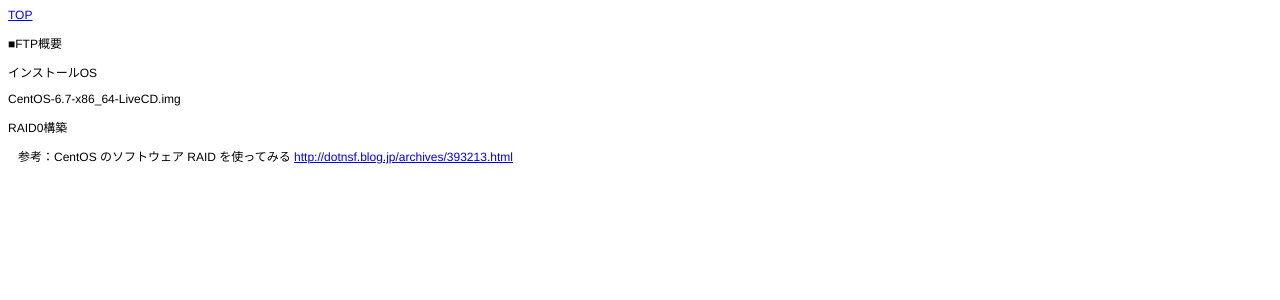
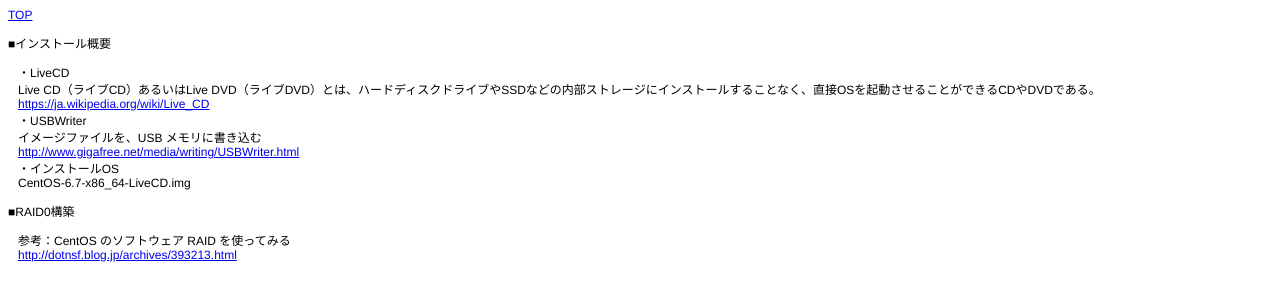
Before and after one commit to ChaosCreators/TechnicalNote, a plain HTML site: page centos/centos.html in a window 1280 px wide. Drawn offline with Linux system fonts and the light colour scheme.

Commit message:
edit centos.html

```diff
--- a/centos/centos.html
+++ b/centos/centos.html
@@ -10,15 +10,23 @@
 <section>
 <a href="../index.html">TOP</a>
 
-<p>■FTP概要</p>
+<p>■インストール概要</p>
 <div>
+・LiveCD<br/>
+Live CD（ライブCD）あるいはLive DVD（ライブDVD）とは、ハードディスクドライブやSSDなどの内部ストレージにインストールすることなく、直接OSを起動させることができるCDやDVDである。<br/>
+<a target="_blank" href="https://ja.wikipedia.org/wiki/Live_CD">https://ja.wikipedia.org/wiki/Live_CD</a><br/>
+
+・USBWriter<br/>
+イメージファイルを、USB メモリに書き込む<br/>
+<a target="_blank" href="http://www.gigafree.net/media/writing/USBWriter.html">http://www.gigafree.net/media/writing/USBWriter.html</a><br/>
+
+・インストールOS<br/>
+CentOS-6.7-x86_64-LiveCD.img<br/>
 </div>
 
-<p>インストールOS</p>
-CentOS-6.7-x86_64-LiveCD.img
 
-<p>RAID0構築</p>
+<p>■RAID0構築</p>
 <div>
-参考：CentOS のソフトウェア RAID を使ってみる
+参考：CentOS のソフトウェア RAID を使ってみる<br/>
 <a target="_blank" href="http://dotnsf.blog.jp/archives/393213.html">http://dotnsf.blog.jp/archives/393213.html</a>
 </div>
```
